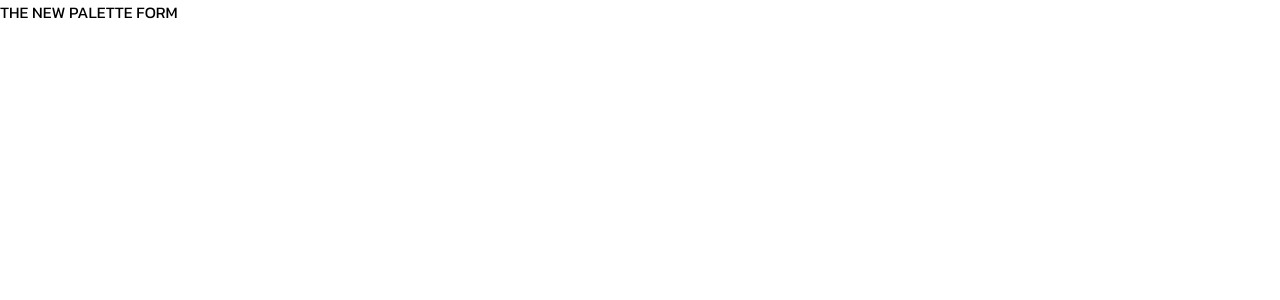
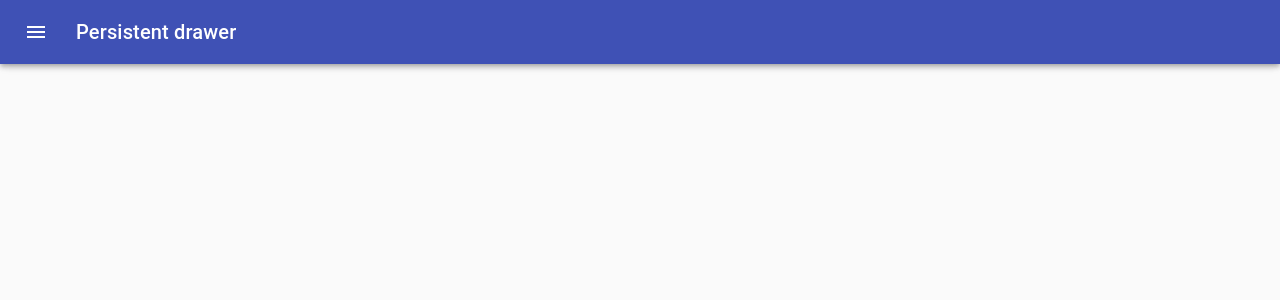
Before and after one commit to David-mwendwa/color-picker, a React (Create React App) app: page /palette/new in a window 1280 px wide. Shown: the top 300 px of the page. Built offline with nearby package versions, Linux system fonts and the light colour scheme.

Commit message:
feat: add drawer to newPaletteForm

```diff
--- a/src/NewPaletteForm.js
+++ b/src/NewPaletteForm.js
@@ -1,13 +1,276 @@
-import React, { Component } from 'react'
+import React from 'react';
+import clsx from 'clsx';
+import { makeStyles, useTheme } from '@material-ui/core/styles';
+import Drawer from '@material-ui/core/Drawer';
+import CssBaseline from '@material-ui/core/CssBaseline';
+import AppBar from '@material-ui/core/AppBar';
+import Toolbar from '@material-ui/core/Toolbar';
+import Typography from '@material-ui/core/Typography';
+import Divider from '@material-ui/core/Divider';
+import IconButton from '@material-ui/core/IconButton';
+import MenuIcon from '@material-ui/icons/Menu';
+import ChevronLeftIcon from '@material-ui/icons/ChevronLeft';
+import ChevronRightIcon from '@material-ui/icons/ChevronRight';
 
-class NewPaletteForm extends Component {
-  render() {
-    return (
-      <div>
-        THE NEW PALETTE FORM
-      </div>
-    )
-  }
-}
+const drawerWidth = 240;
 
-export default NewPaletteForm
+const styles = makeStyles((theme) => ({
+  root: {
+    display: 'flex',
+  },
+  appBar: {
+    transition: theme.transitions.create(['margin', 'width'], {
+      easing: theme.transitions.easing.sharp,
+      duration: theme.transitions.duration.leavingScreen,
+    }),
+  },
+  appBarShift: {
+    width: `calc(100% - ${drawerWidth}px)`,
+    marginLeft: drawerWidth,
+    transition: theme.transitions.create(['margin', 'width'], {
+      easing: theme.transitions.easing.easeOut,
+      duration: theme.transitions.duration.enteringScreen,
+    }),
+  },
+  menuButton: {
+    marginRight: theme.spacing(2),
+  },
+  hide: {
+    display: 'none',
+  },
+  drawer: {
+    width: drawerWidth,
+    flexShrink: 0,
+  },
+  drawerPaper: {
+    width: drawerWidth,
+  },
+  drawerHeader: {
+    display: 'flex',
+    alignItems: 'center',
+    padding: theme.spacing(0, 1),
+    // necessary for content to be below app bar
+    ...theme.mixins.toolbar,
+    justifyContent: 'flex-end',
+  },
+  content: {
+    flexGrow: 1,
+    padding: theme.spacing(3),
+    transition: theme.transitions.create('margin', {
+      easing: theme.transitions.easing.sharp,
+      duration: theme.transitions.duration.leavingScreen,
+    }),
+    marginLeft: -drawerWidth,
+  },
+  contentShift: {
+    transition: theme.transitions.create('margin', {
+      easing: theme.transitions.easing.easeOut,
+      duration: theme.transitions.duration.enteringScreen,
+    }),
+    marginLeft: 0,
+  },
+}));
+
+const NewPaletteForm = () => {
+  const classes = styles();
+  const theme = useTheme();
+  const [open, setOpen] = React.useState(false);
+
+  const handleDrawerOpen = () => {
+    setOpen(true);
+  };
+
+  const handleDrawerClose = () => {
+    setOpen(false);
+  };
+
+  return (
+    <div className={classes.root}>
+      <CssBaseline />
+      <AppBar
+        position='fixed'
+        className={clsx(classes.appBar, {
+          [classes.appBarShift]: open,
+        })}>
+        <Toolbar>
+          <IconButton
+            color='inherit'
+            aria-label='open drawer'
+            onClick={handleDrawerOpen}
+            edge='start'
+            className={clsx(classes.menuButton, open && classes.hide)}>
+            <MenuIcon />
+          </IconButton>
+          <Typography variant='h6' noWrap>
+            Persistent drawer
+          </Typography>
+        </Toolbar>
+      </AppBar>
+      <Drawer
+        className={classes.drawer}
+        variant='persistent'
+        anchor='left'
+        open={open}
+        classes={{
+          paper: classes.drawerPaper,
+        }}>
+        <div className={classes.drawerHeader}>
+          <IconButton onClick={handleDrawerClose}>
+            {theme.direction === 'ltr' ? (
+              <ChevronLeftIcon />
+            ) : (
+              <ChevronRightIcon />
+            )}
+          </IconButton>
+        </div>
+        <Divider />
+
+      </Drawer>
+      <main
+        className={clsx(classes.content, {
+          [classes.contentShift]: open,
+        })}>
+        <div className={classes.drawerHeader} />
+      </main>
+    </div>
+  );
+};
+
+export default NewPaletteForm;
+
+// import React, { Component } from 'react';
+// import classNames from 'classnames';
+// import { makeStyles, useTheme } from '@material-ui/core/styles';
+// import Drawer from '@material-ui/core/Drawer';
+// import CssBaseline from '@material-ui/core/CssBaseline';
+// import AppBar from '@material-ui/core/AppBar';
+// import Toolbar from '@material-ui/core/Toolbar';
+// import Typography from '@material-ui/core/Typography';
+// import Divider from '@material-ui/core/Divider';
+// import IconButton from '@material-ui/core/IconButton';
+// import MenuIcon from '@material-ui/icons/Menu';
+// import ChevronLeftIcon from '@material-ui/icons/ChevronLeft';
+// import { withStyles } from '@material-ui/styles';
+
+// const drawerWidth = 240;
+
+// const styles = makeStyles((theme) => ({
+//   root: {
+//     display: 'flex',
+//   },
+//   appBar: {
+//     transition: theme.transitions.create(['margin', 'width'], {
+//       easing: theme.transitions.easing.sharp,
+//       duration: theme.transitions.duration.leavingScreen,
+//     }),
+//   },
+//   appBarShift: {
+//     width: `calc(100% - ${drawerWidth}px)`,
+//     marginLeft: drawerWidth,
+//     transition: theme.transitions.create(['margin', 'width'], {
+//       easing: theme.transitions.easing.easeOut,
+//       duration: theme.transitions.duration.enteringScreen,
+//     }),
+//   },
+//   menuButton: {
+//     marginRight: theme.spacing(2),
+//   },
+//   hide: {
+//     display: 'none',
+//   },
+//   drawer: {
+//     width: drawerWidth,
+//     flexShrink: 0,
+//   },
+//   drawerPaper: {
+//     width: drawerWidth,
+//   },
+//   drawerHeader: {
+//     display: 'flex',
+//     alignItems: 'center',
+//     padding: theme.spacing(0, 1),
+//     // necessary for content to be below app bar
+//     ...theme.mixins.toolbar,
+//     justifyContent: 'flex-end',
+//   },
+//   content: {
+//     flexGrow: 1,
+//     padding: theme.spacing(3),
+//     transition: theme.transitions.create('margin', {
+//       easing: theme.transitions.easing.sharp,
+//       duration: theme.transitions.duration.leavingScreen,
+//     }),
+//     marginLeft: -drawerWidth,
+//   },
+//   contentShift: {
+//     transition: theme.transitions.create('margin', {
+//       easing: theme.transitions.easing.easeOut,
+//       duration: theme.transitions.duration.enteringScreen,
+//     }),
+//     marginLeft: 0,
+//   },
+// }));
+
+// class NewPaletteForm extends Component {
+//   state = { open: false };
+
+//   handleDrawerOpen = () => {
+//     this.setState({ open: true });
+//   };
+
+//   handleDrawerClose = () => {
+//     this.setState({ open: false });
+//   };
+
+//   render() {
+//     const { classes, theme } = this.props;
+//     const { open } = this.state;
+//     return (
+//       <div className={classes.root}>
+//         <CssBaseline />
+//         <AppBar
+//           position='fixed'
+//           className={classNames(classes.appBar, {
+//             [classes.appBarShift]: open,
+//           })}>
+//           <Toolbar>
+//             <IconButton
+//               color='inherit'
+//               aria-label='open drawer'
+//               onClick={this.handleDrawerOpen}
+//               edge='start'
+//               className={classNames(classes.menuButton, open && classes.hide)}>
+//               <MenuIcon />
+//             </IconButton>
+//             <Typography variant='h6' noWrap>
+//               Persistent drawer
+//             </Typography>
+//           </Toolbar>
+//         </AppBar>
+//         <Drawer
+//           className={classes.drawer}
+//           variant='persistent'
+//           anchor='left'
+//           open={open}
+//           classes={{
+//             paper: classes.drawerPaper,
+//           }}>
+//           <div className={classes.drawerHeader}>
+//             <IconButton onClick={this.handleDrawerClose}>
+//               <ChevronLeftIcon />
+//             </IconButton>
+//           </div>
+//           <Divider />
+//         </Drawer>
+//         <main
+//           className={classNames(classes.content, {
+//             [classes.contentShift]: open,
+//           })}>
+//           <div className={classes.drawerHeader} />
+//         </main>
+//       </div>
+//     );
+//   }
+// }
+
+// export default withStyles(styles, { withTheme: true })(NewPaletteForm);
```
